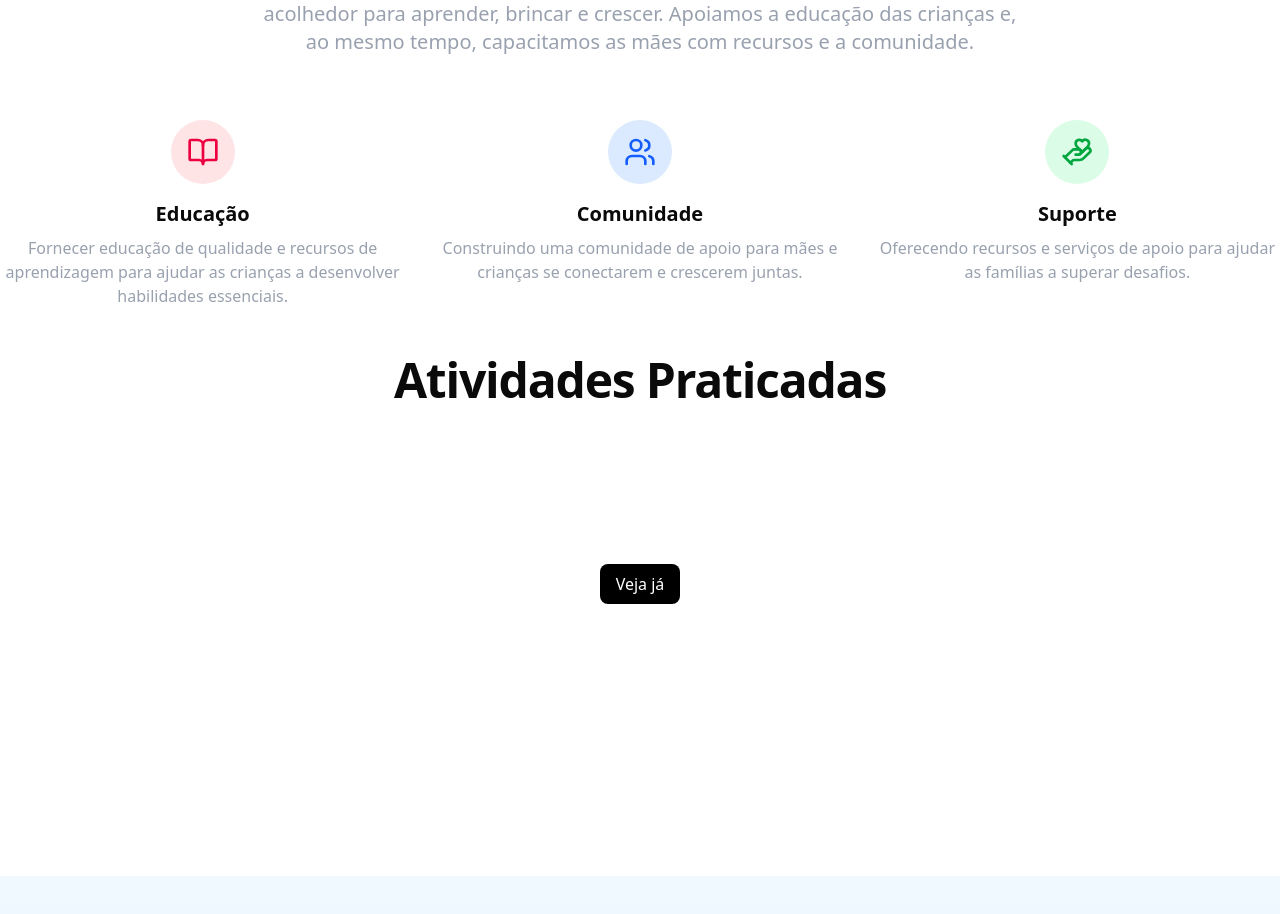
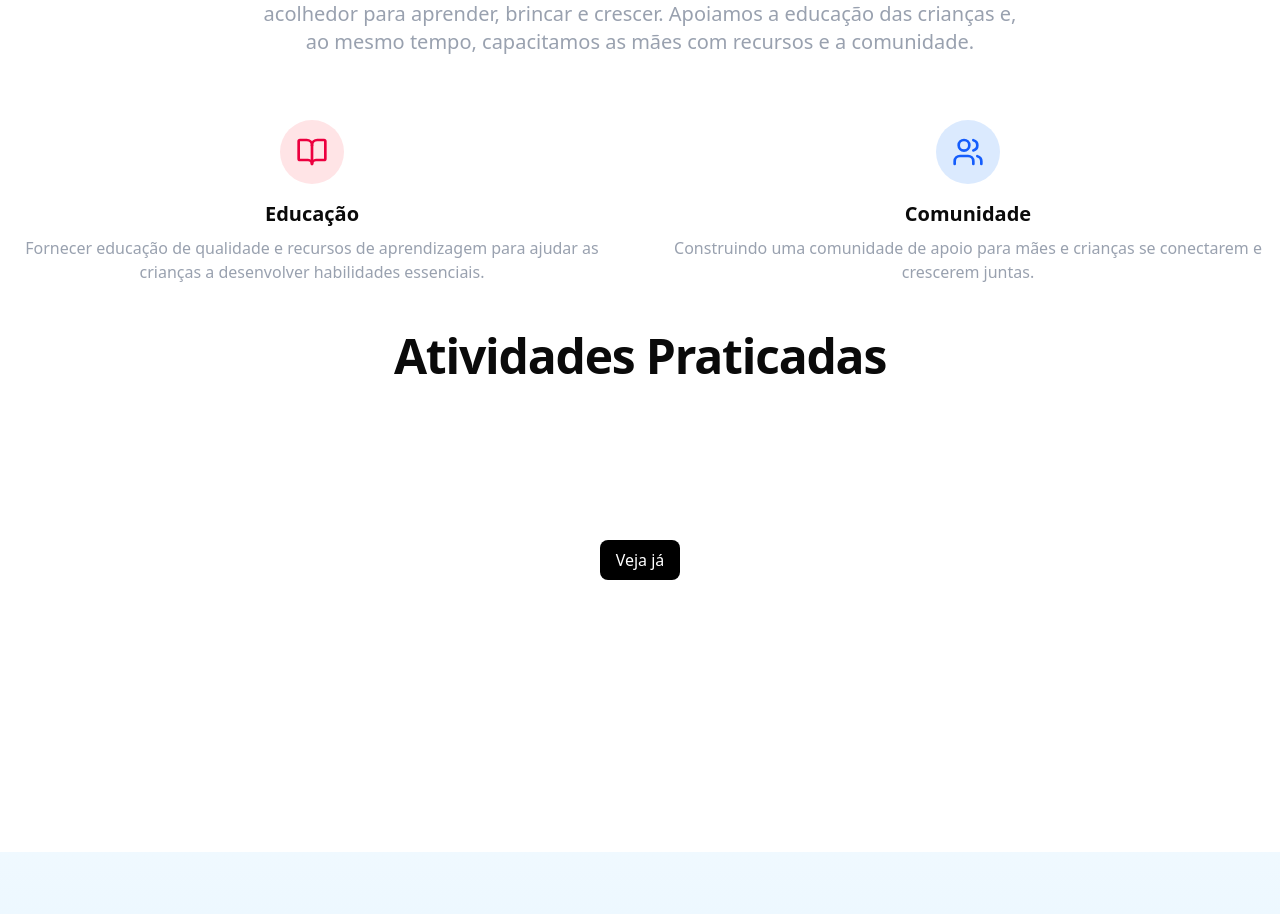
Before and after one commit to gumeeee/ninho-infantil, a Next.js app: page / in a window 1280 px wide. Shown: the part 2011-2925 px from the top of the page. Built offline with nearby package versions, Linux system fonts and the light colour scheme.

Commit message:
feat: remove suport in section "Nossa missão"

```diff
--- a/components/about.tsx
+++ b/components/about.tsx
@@ -24,7 +24,7 @@ function About() {
           </div>
         </div>
 
-        <div className="mt-16 grid gap-8 md:grid-cols-3">
+        <div className="mt-16 grid gap-8 md:grid-cols-2">
           <div className="flex flex-col items-center text-center">
             <div className="flex h-16 w-16 items-center justify-center rounded-full bg-rose-100">
               <BookOpen className="h-8 w-8 text-rose-600" />
@@ -45,16 +45,6 @@ function About() {
               conectarem e crescerem juntas.
             </p>
           </div>
-          <div className="flex flex-col items-center text-center">
-            <div className="flex h-16 w-16 items-center justify-center rounded-full bg-green-100">
-              <HandHeart className="h-8 w-8 text-green-600" />
-            </div>
-            <h3 className="mt-4 text-xl font-bold">Suporte</h3>
-            <p className="mt-2 text-gray-400">
-              Oferecendo recursos e serviços de apoio para ajudar as famílias a
-              superar desafios.
-            </p>
-          </div>
         </div>
 
         <div className="flex flex-col items-center justify-center mt-12">
```
